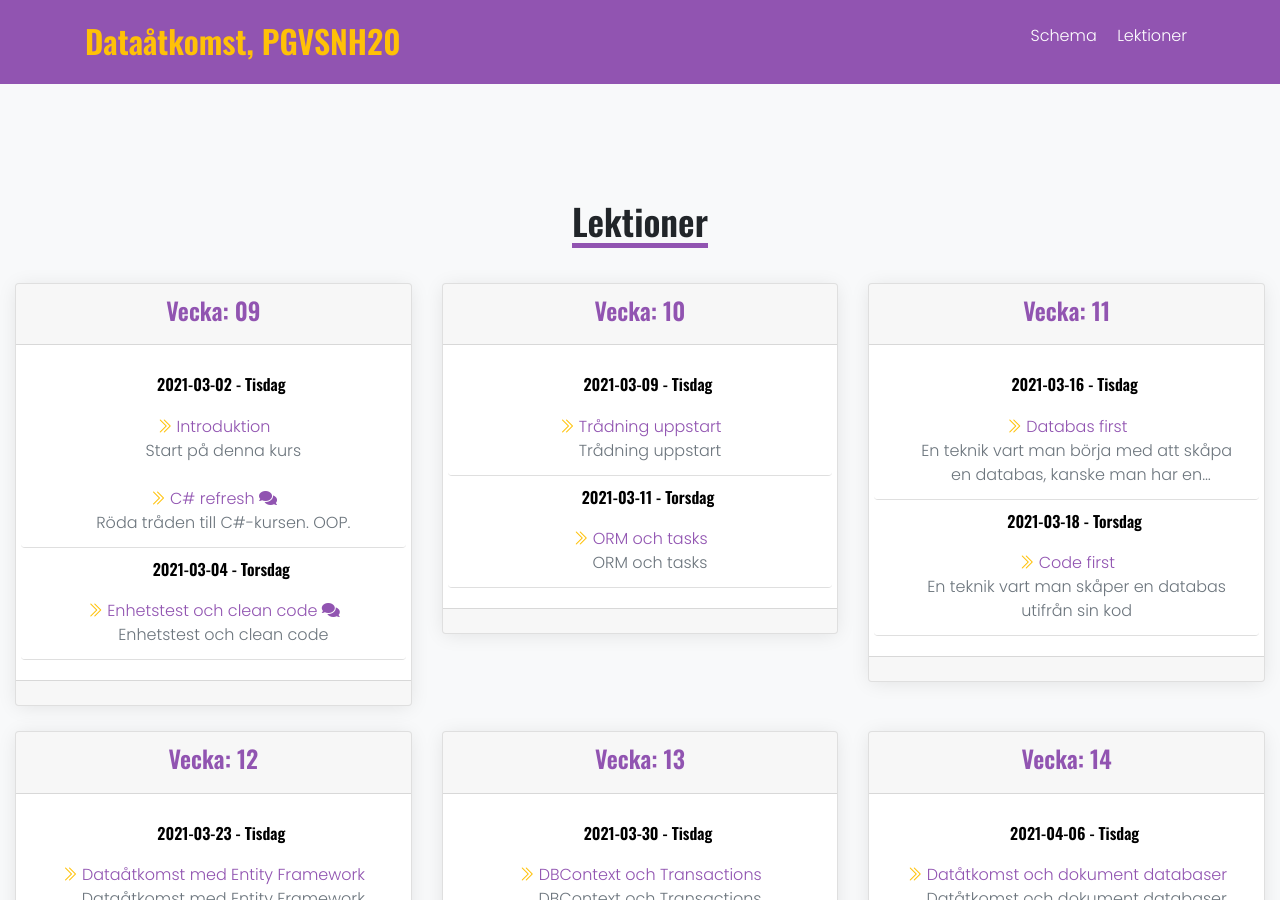
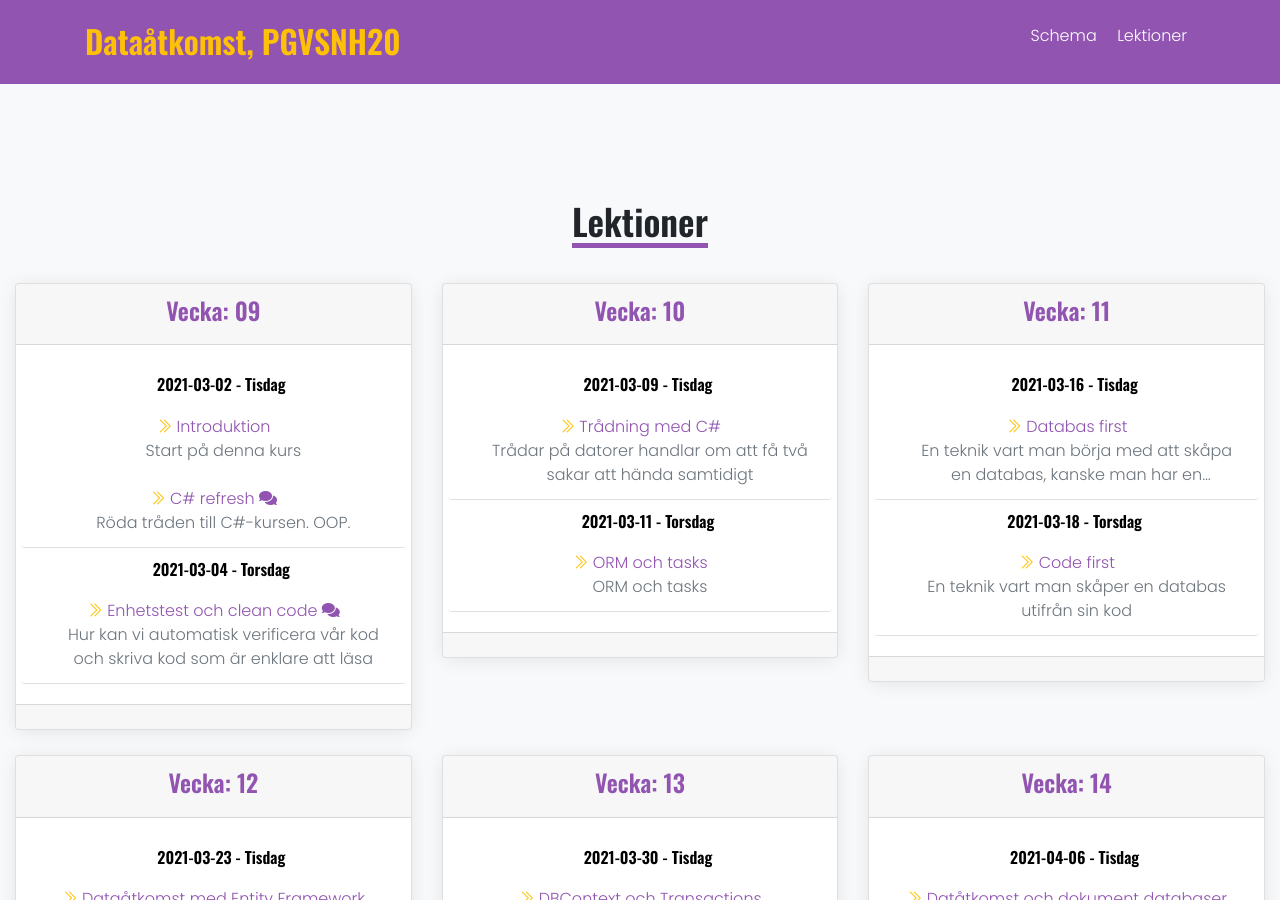
Before and after one commit to PGVSNH20/PGVSNH20-dataatkomst, a Jekyll site: the page built from lectures.md, in a window 1280 px wide and 900 px high. Built offline with Jekyll 4.4.1, drawn with Linux system fonts in a browser that asks for light colours; nearby versions of some CDN libraries.

Commit message:
Updates schedule

```diff
--- a/_data/schedule.yml
+++ b/_data/schedule.yml
@@ -54,14 +54,32 @@ weeks:
   - day: 2021-03-04
     weekday: "Torsdag"
     activities:
+    - activity: standup
+      title: "Sammanfattning från förra lektion "
+      titleEn: "Summary of previous lecure and start of day"
+      description: "Är där frågor sen senaste lektion? Boarding card"
+      start-full: 20210304T083000
+      end-full: 20210304T090000
     - activity: lecture
       title: "Enhetstest och clean code"
-      titleEn: "Introduction"
+      titleEn: "Unit test and clean code"
       slug: lectures/cleancode
-      description: "Enhetstest och clean code"
-      start-full: 20210304T083000
-      end-full: 20210304T120000
+      description: "Hur kan vi automatisk verificera vår kod och skriva kod som är enklare att läsa"
+      start-full: 20210303T090000
+      end-full: 20210303T094500
       discussion: https://github.com/PGVSNH20/PGVSNH20-dataatkomst/discussions/4
+    - activity: assignment
+      title: "Projekt: The barista"
+      titleEn: "Project: The barista"
+      description: "Skåpa ett API till kaffemaskin"
+      start-full: 20210304T094500
+      end-full: 20210304T160000
+    - activity: standup
+      title: "Sammanfattning på dagens lektion"
+      titleEn: "Summary of the lecture of the day"
+      description: "Är där frågor? Landing."
+      start-full: 20210304T160000
+      end-full: 20210304T163000
   - day: 2021-03-05
     weekday: "Fredag"
 - week: 10
@@ -72,14 +90,19 @@ weeks:
   - day: 2021-03-09
     weekday: "Tisdag"
     activities:
+    - activity: standup
+      title: "Sammanfattning från förra lektion "
+      titleEn: "Summary of previous lecure and start of day"
+      description: "Är där frågor sen förra lektion? Boarding card"
+      start-full: 20210309T083000
+      end-full: 20210309T090000
     - activity: lecture
-      title: "Trådning uppstart"
-      titleEn: "Introduction"
-      number: "L3"
+      title: "Trådning med C#"
+      titleEn: "Threading with C#"
       slug: lectures/threading
-      description: "Trådning uppstart"
-      start-full: 20210309T083000
-      end-full: 20210309T093000
+      description: "Trådar på datorer handlar om att få två sakar att hända samtidigt"
+      start-full: 20210309T090000
+      end-full: 20210309T094500
   - day: 2021-03-10
     weekday: "Onsdag"
   - day: 2021-03-11
```
